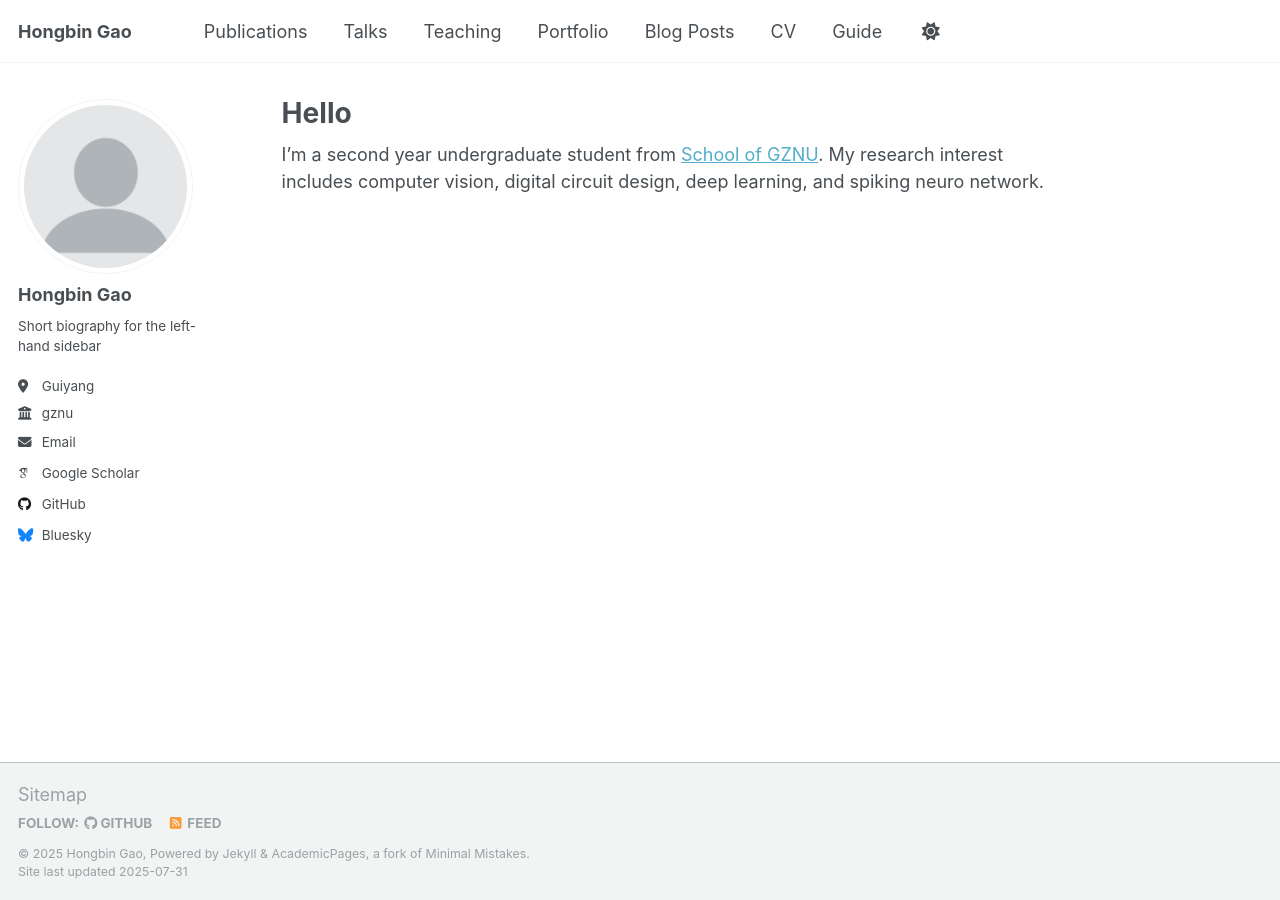
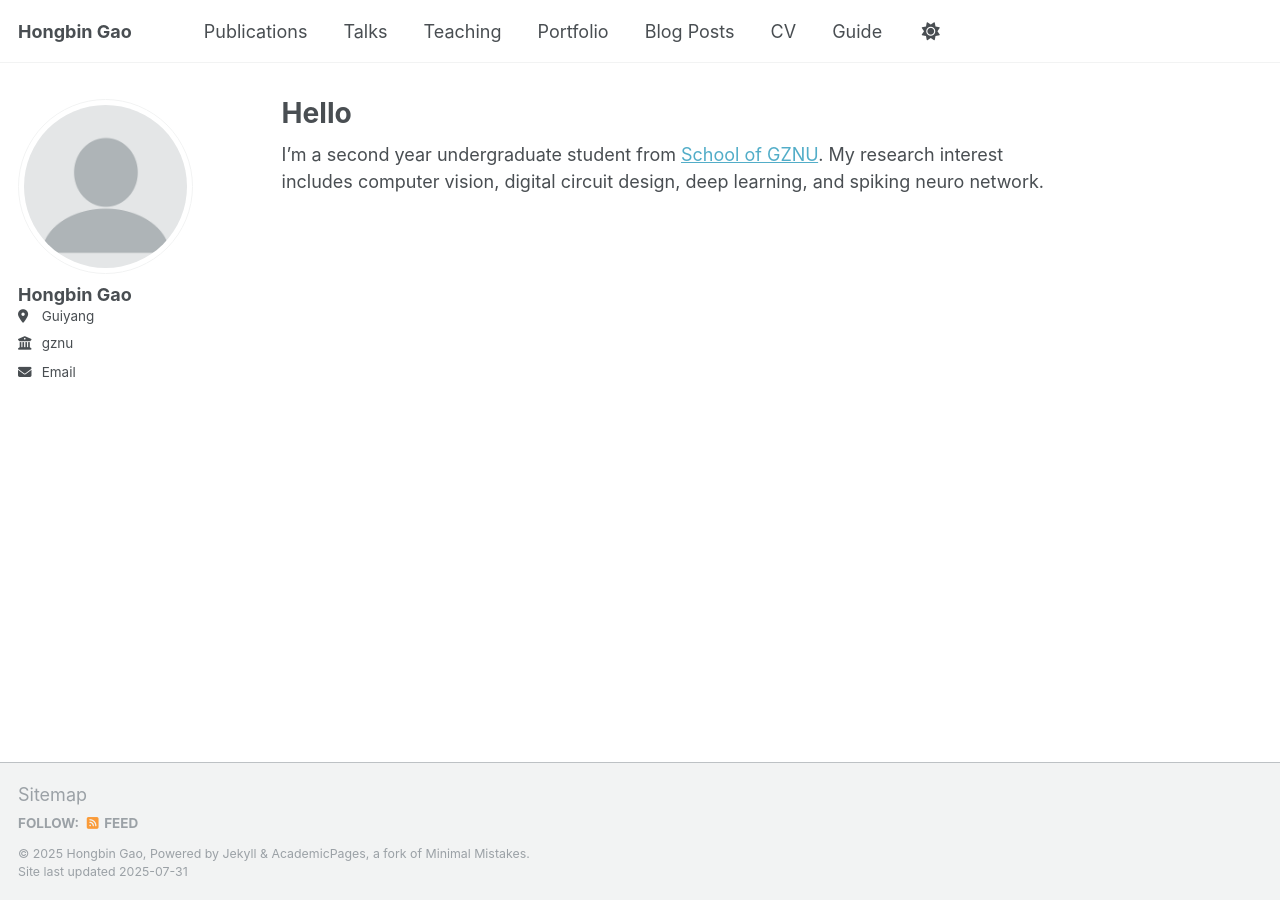
Before and after one commit to ghbghb12138/ghb.github.io, a Jekyll site: the page built from _pages/about.md, in a window 1280 px wide. Built offline with Jekyll 4.4.1, drawn with Linux system fonts in a browser that asks for light colours; some web fonts are replaced; a script that is not in the unit is left out.

Commit message:
Update _config.yml

```diff
--- a/_config.yml
+++ b/_config.yml
@@ -13,9 +13,9 @@ title                    : "Hongbin Gao"
 title_separator          : "-"
 name                     : "Hongbin Gao"
 description              : "Hello!!"
-url                      : https://academicpages.github.io # the base hostname & protocol for your site e.g. "https://[your GitHub username].github.io" or if you already have some other page hosted on Github then use "https://[your GitHub username].github.io/[Your Repo Name]"
+url                      : https://ghbghb12138.github.io/ghb.github.io/ # the base hostname & protocol for your site e.g. "https://[your GitHub username].github.io" or if you already have some other page hosted on Github then use "https://[your GitHub username].github.io/[Your Repo Name]"
 baseurl                  : "" # the subpath of your site, e.g. "/blog"
-repository               : "academicpages/academicpages.github.io"
+repository               : #"academicpages/academicpages.github.io"
 
 # Site Author - The following control what appear as part of the author content on the side bar.
 #               If a field is blank the icon and link will not appear, otherwise it will be shown.
@@ -25,7 +25,7 @@ author:
   avatar           : "profile.png"
   name             : "Hongbin Gao"
   pronouns         : # example: "she/her"
-  bio              : "Short biography for the left-hand sidebar"
+  bio              : #"Short biography for the left-hand sidebar"
   location         : "Guiyang"
   employer         : "gznu"
   uri              : # URL
@@ -34,7 +34,7 @@ author:
   # Academic websites
   academia         : # URL
   arxiv            : # URL - Update with the correct link to your profile
-  googlescholar    : "https://scholar.google.com/citations?user=PS_CX0AAAAAJ"
+  googlescholar    : #"https://scholar.google.com/citations?user=PS_CX0AAAAAJ"
   inspire-hep      : # URL
   impactstory      : # URL
   orcid            : # "http://orcid.org/yourorcidurl"
@@ -47,13 +47,13 @@ author:
   bitbucket        : # Username - Update with your username on the site
   codepen          : # Username
   dribbble         : # Username
-  github           : "academicpages"
+  github           : #"academicpages"
   kaggle           : # Username
   stackoverflow    : # User number or user number and name (i.e., use "1" or "1/jeff-atwood")
 
   # Social media
   artstation       : # Username
-  bluesky          : "bsky.app" # Replace this with you Bluesky username
+  bluesky          : #"bsky.app" # Replace this with you Bluesky username
   facebook         : # Username
   flickr           : # Username
   foursquare       : # Username
```
